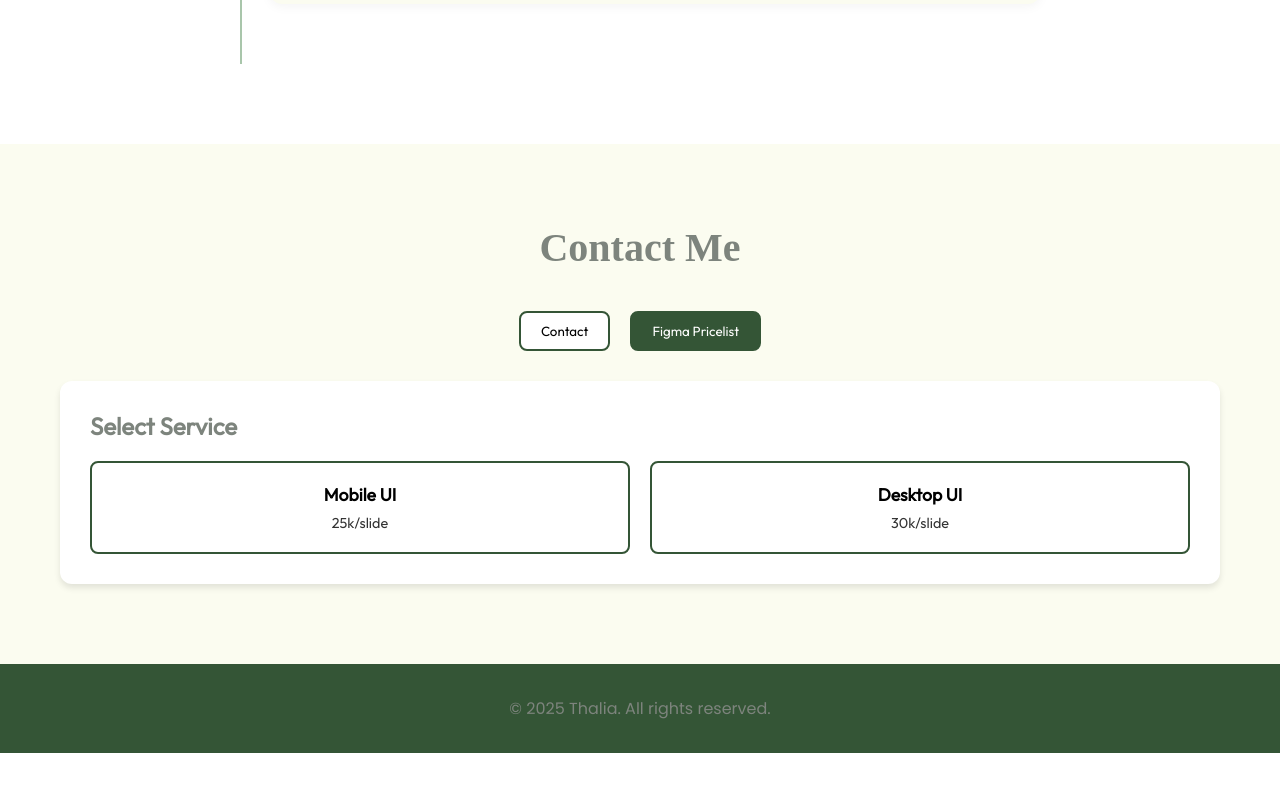
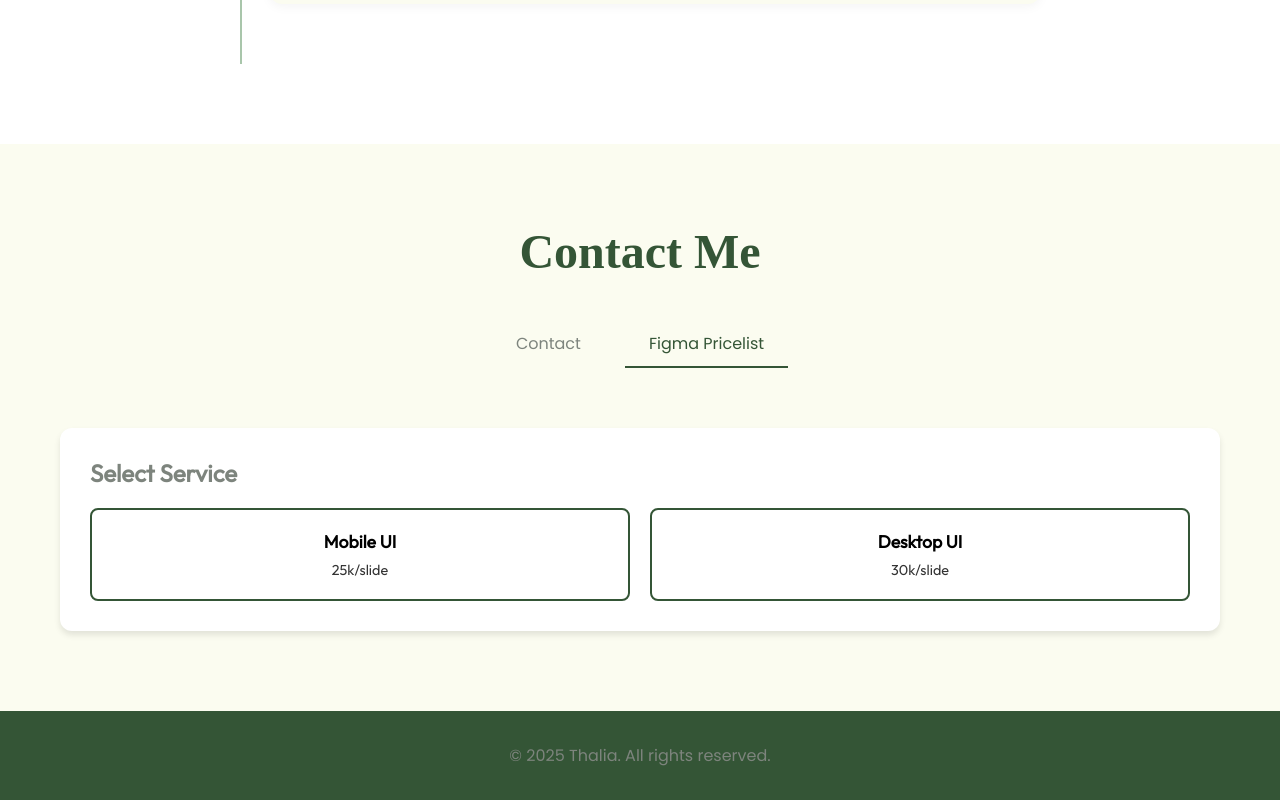
Before and after one commit to thaliafahira/portofolio, a React (Vite) app: page / in a window 1280 px wide. Shown: the part 5089-5889 px from the top of the page. Before the commit the page ends 5842 px from the top, so only its background shows below. Built offline with nearby package versions, Linux system fonts and the light colour scheme; a web font is replaced by a local one.

Commit message:
Update Contact.module.css

```diff
--- a/src/components/Contact/Contact.module.css
+++ b/src/components/Contact/Contact.module.css
@@ -11,8 +11,8 @@
 
   .title {
     text-align: center;
-    font-size: 2.5rem;
-    color: var(--color-text);
+    font-size: 3rem;
+    color: var(--color-primary);
     margin-bottom: 40px;
     font-family: var(--font-kirang-haerang);
   }
@@ -115,37 +115,51 @@
   .whatsapp {
     display: inline-block;
     padding: 12px 24px;
-    background-color: #25D366;
+    background-color: var(--color-secondary);
     color: white;
     text-decoration: none;
     border-radius: 8px;
     transition: all 0.3s ease;
   }
 
-  .whatsapp:hover {
-    background-color: #128C7E;
-  }
-
   .tabContainer {
     display: flex;
     justify-content: center;
-    margin-bottom: 30px;
+    gap: 20px;
+    margin-bottom: 40px;
   }
+  .tabButton {
+    padding: 12px 24px;
+    border: none;
+    background: none;
+    font-family: var(--font-poppins);
+    font-size: 16px;
+    color: var(--color-text);
+    cursor: pointer;
+    position: relative;
+    transition: color 0.3s ease;
+    margin-bottom: 20px;
+}
 
-  .tabButton {
-    padding: 10px 20px;
-    margin: 0 10px;
-    background-color: white;
-    border: 2px solid var(--color-primary);
-    border-radius: 8px;
-    cursor: pointer;
-    transition: all 0.3s ease;
-  }
+.tabButton::after {
+    content: '';
+    position: absolute;
+    bottom: 0;
+    left: 0;
+    width: 0;
+    height: 2px;
+    background-color: var(--color-primary);
+    transition: width 0.3s ease;
+}
 
-  .tabButton.active {
-    background-color: var(--color-primary);
-    color: white;
-  }
+.tabButton.active {
+    color: var(--color-primary);
+}
+
+.tabButton.active::after {
+    width: 100%;
+}
+
   @media (max-width: 768px) {
     .contact {
       padding: 60px 0;
```
